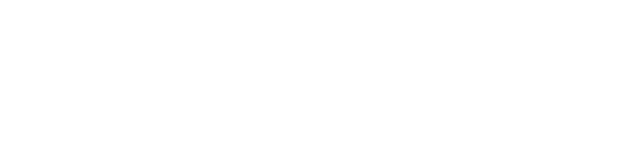
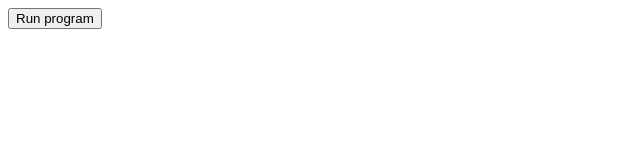
Before and after one commit to NtonBala/ydkjs-practice, a plain HTML site: page index.html in a window 1280 px wide. Shown: the whole page, without its empty margins (0-640 px from the left). Drawn offline with Linux system fonts and the light colour scheme.

Commit message:
[Up&Going-CH1] Add chapter practice

```diff
--- a/index.html
+++ b/index.html
@@ -6,8 +6,12 @@
     <title>YDKJS Practice</title>
 </head>
 <body>
+    <div>
+        <button type = 'button' onclick = 'foo()'>Run program</button>
+    </div>
 
-    <!-- -->
-    <script src="js/test.js"></script>
+    <!-- Up & Going -->
+    <!-- Chapter 1 -->
+    <script src="js/Up&Going/Chapter1/chapterPractice.js"></script>
 </body>
 </html>
--- /dev/null
+++ b/js/Up&Going/Chapter1/chapterPractice.js
@@ -0,0 +1,56 @@
+function foo() {
+	// Settings
+	const TAX_RATE = 0.08;
+	const PHONE_PRICE = 99.99;
+	const ACCESSORY_PRICE = 9.99;
+
+	let totalPrice = 0;
+
+	// Instruments
+	function _calcTax(amount) {
+		return amount * TAX_RATE;
+    }
+
+	function _formatPrice(price) {
+		return `$${price.toFixed(2)}`;
+    }
+
+	function _getInput(amountType, isError) {
+		const message = isError
+			? `Your ${amountType} should be a valid number.\nPlease reenter it:`
+			: `Please, enter your ${amountType}:`;
+
+		const input = prompt(message);
+		const inputNum = Number(input);
+
+		if (!input || isNaN(inputNum)) {
+			_getInput(amountType, true);
+        } else {;
+			return inputNum;
+        }
+    }
+
+	function _calcPurchase(total, threshold) {
+		const result = total + PHONE_PRICE;
+
+		if (result < threshold) return result + ACCESSORY_PRICE;
+
+        return result;
+    }
+	//
+
+	const balance = _getInput('account balance');
+	const spendingThreshold = _getInput('spending threshold');
+
+	while (totalPrice < balance) {
+		totalPrice = _calcPurchase(totalPrice, spendingThreshold);
+    }
+
+	totalPrice += _calcTax(totalPrice);
+
+    console.log('-> Your purchase:', _formatPrice(totalPrice));
+
+	if (totalPrice > balance) {
+		console.log("You can't afford this purchase :-(");
+    }
+}
--- a/js/test.js
+++ /dev/null
@@ -1 +0,0 @@
-console.log('-> TEST');
```
